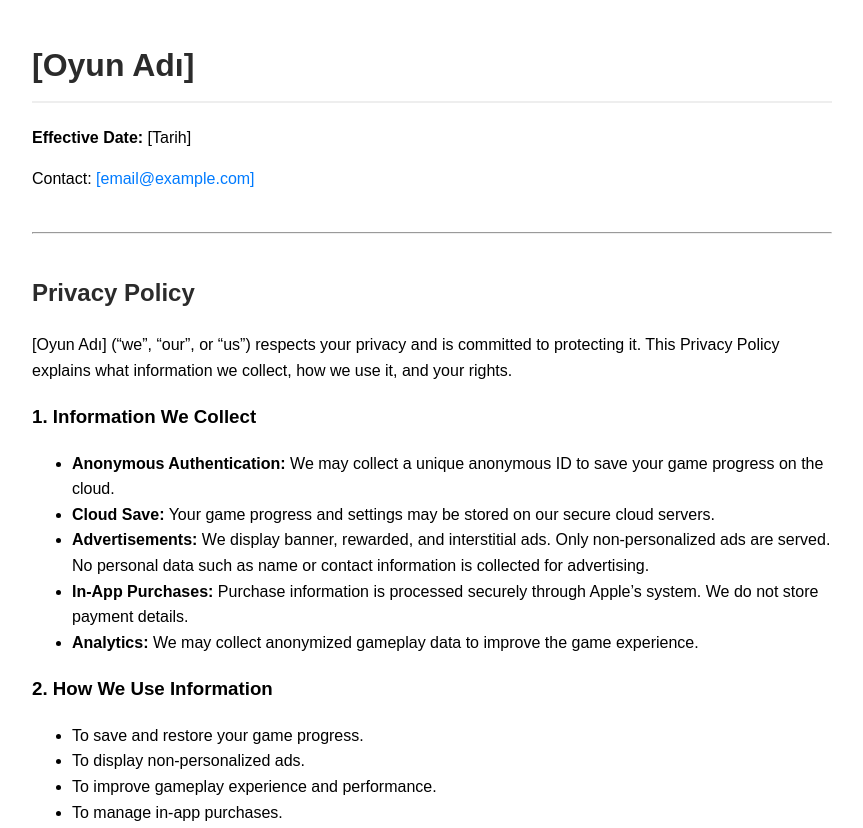
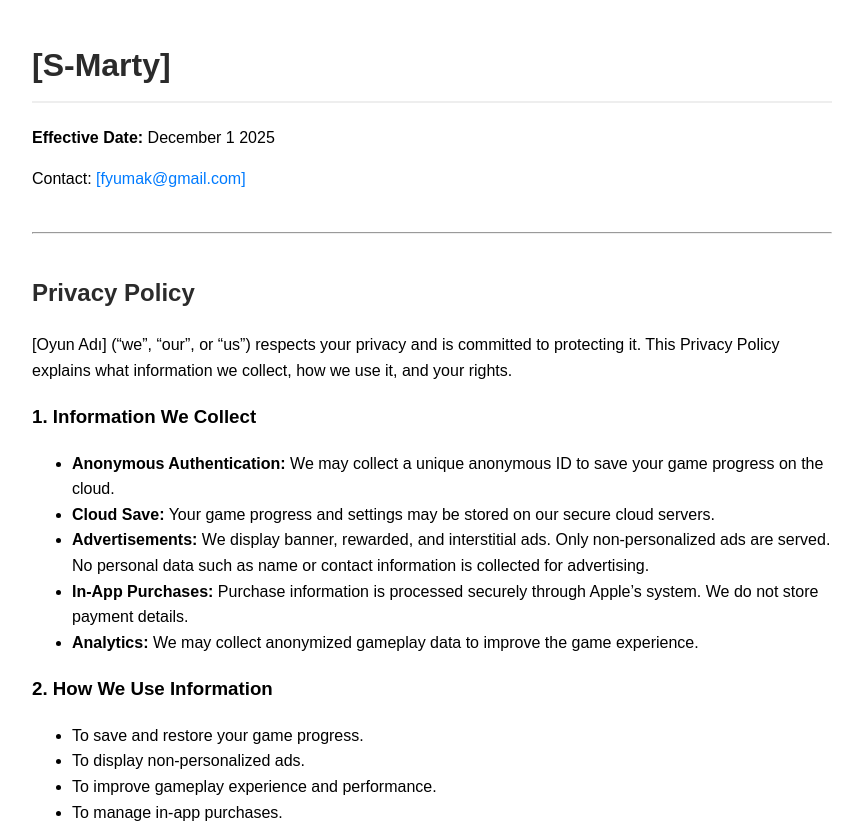
Before and after one commit to Figen-GRC/game-policies, a plain HTML site: page index.html in a window 1280 px wide. Shown: the top 828 px of the page, without its empty margins (8-871 px from the left). Drawn offline with Linux system fonts and the light colour scheme.

Commit message:
Update index.html

```diff
--- a/index.html
+++ b/index.html
@@ -3,7 +3,7 @@
 <head>
 <meta charset="UTF-8">
 <meta name="viewport" content="width=device-width, initial-scale=1.0">
-<title>[Oyun Adı] - Privacy Policy & Terms of Service</title>
+<title>[S-Marty] - Privacy Policy & Terms of Service</title>
 <style>
   body { font-family: Arial, sans-serif; line-height: 1.6; margin: 40px; max-width: 800px; }
   h1, h2 { color: #2b2b2b; }
@@ -15,9 +15,9 @@
 </head>
 <body>
 
-<h1>[Oyun Adı]</h1>
-<p><strong>Effective Date:</strong> [Tarih]</p>
-<p>Contact: <a href="mailto:[email@example.com]">[email@example.com]</a></p>
+<h1>[S-Marty]</h1>
+<p><strong>Effective Date:</strong> December 1 2025 </p>
+<p>Contact: <a href="mailto:[fyumak@gmail.com]">[fyumak@gmail.com]</a></p>
 
 <hr>
 
@@ -80,7 +80,7 @@
 <p>We may update these terms occasionally. Continued use of the game constitutes acceptance of the updated terms.</p>
 
 <h3>7. Contact</h3>
-<p>For any questions, please contact us at <a href="mailto:[email@example.com]">[email@example.com]</a>.</p>
+<p>For any questions, please contact us at <a href="mailto:[fyumak@gmail.com]">[fyumak@gmail.com]</a>.</p>
 
 </body>
 </html>
```
